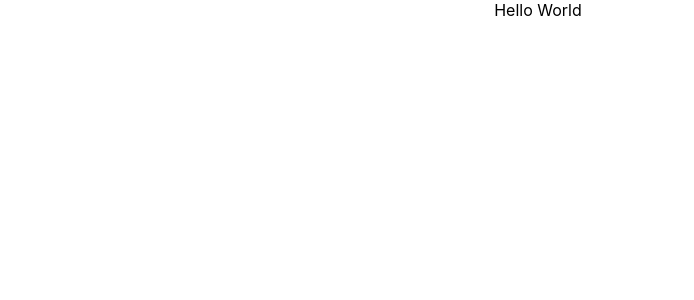
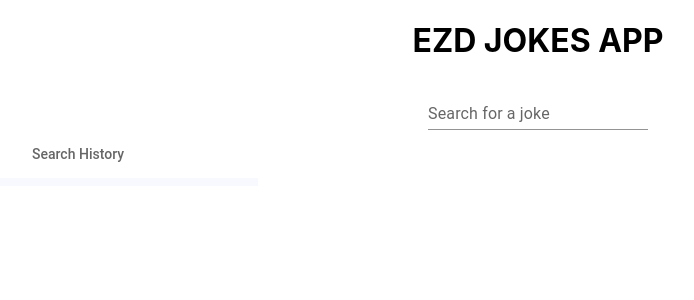
Before and after one commit to nikoladjekic/ezd-react, a React (Create React App) app in the folder ezd-app/: page / in a window 1280 px wide. Shown: the top 300 px of the page, without its empty margins (102-796 px from the left). Built offline with nearby package versions, Linux system fonts and the light colour scheme.

Commit message:
create searchBar component and render it on the landing page

```diff
--- a/ezd-app/src/components/LandingPage/LandingPage.tsx
+++ b/ezd-app/src/components/LandingPage/LandingPage.tsx
@@ -1,9 +1,15 @@
 import React from "react";
+import SearchBar from "../SearchBar/SearchBar";
 
 interface LandingPageProps {}
 
-const LandingPage: React.FC<LandingPageProps> = () => {
-  return <div>Hello World</div>;
+const LandingPage: React.FC<LandingPageProps> = ({}) => {
+  return (
+    <div>
+      <h1>EZD JOKES APP</h1>
+      <SearchBar />
+    </div>
+  );
 };
 
 export default LandingPage;
--- /dev/null
+++ b/ezd-app/src/components/SearchBar/SearchBar.tsx
@@ -0,0 +1,56 @@
+import { List, ListItem, ListItemButton, ListItemIcon, ListItemText, ListSubheader, TextField } from "@mui/material";
+import axios, { AxiosResponse } from "axios";
+import React, { useEffect, useState } from "react";
+import ManageSearchIcon from "@mui/icons-material/ManageSearch";
+
+interface SearchBarProps {}
+
+const SearchBar: React.FC<SearchBarProps> = ({}) => {
+  const [searchValue, setSearchValue] = useState("");
+  const [searchHistory, setSearchHistory] = useState<string[]>([]);
+  const jokeBaseUrl = "https://api.chucknorris.io/jokes/search?query=";
+
+  const onSearchType = (event: React.ChangeEvent<HTMLInputElement>) => {
+    setSearchValue(event.target.value);
+  };
+
+  useEffect(() => {
+    if (searchValue.length > 2) {
+      const delaySearch = setTimeout(() => {
+        axios.get(jokeBaseUrl + searchValue).then((response: AxiosResponse) => {
+          setSearchHistory((history) => [...history, searchValue]);
+          console.log("joke --> ", response.data);
+          console.log("history --> ", searchHistory);
+        });
+      }, 1200);
+      return () => clearTimeout(delaySearch);
+    }
+  }, [searchValue]);
+
+  return (
+    <div>
+      <TextField id="standard-basic" label="Search for a joke" variant="standard" onChange={onSearchType} />
+
+      <List
+        sx={{ width: "100%", maxWidth: 360, bgcolor: "ghostwhite" }}
+        aria-labelledby="search-history-subheader"
+        subheader={
+          <ListSubheader component="div" id="search-history-subheader">
+            Search History
+          </ListSubheader>
+        }
+      >
+        {searchHistory.map((value) => (
+          <ListItemButton>
+            <ListItemIcon>
+              <ManageSearchIcon />
+            </ListItemIcon>
+            <ListItemText primary={value} />
+          </ListItemButton>
+        ))}
+      </List>
+    </div>
+  );
+};
+
+export default SearchBar;
```
